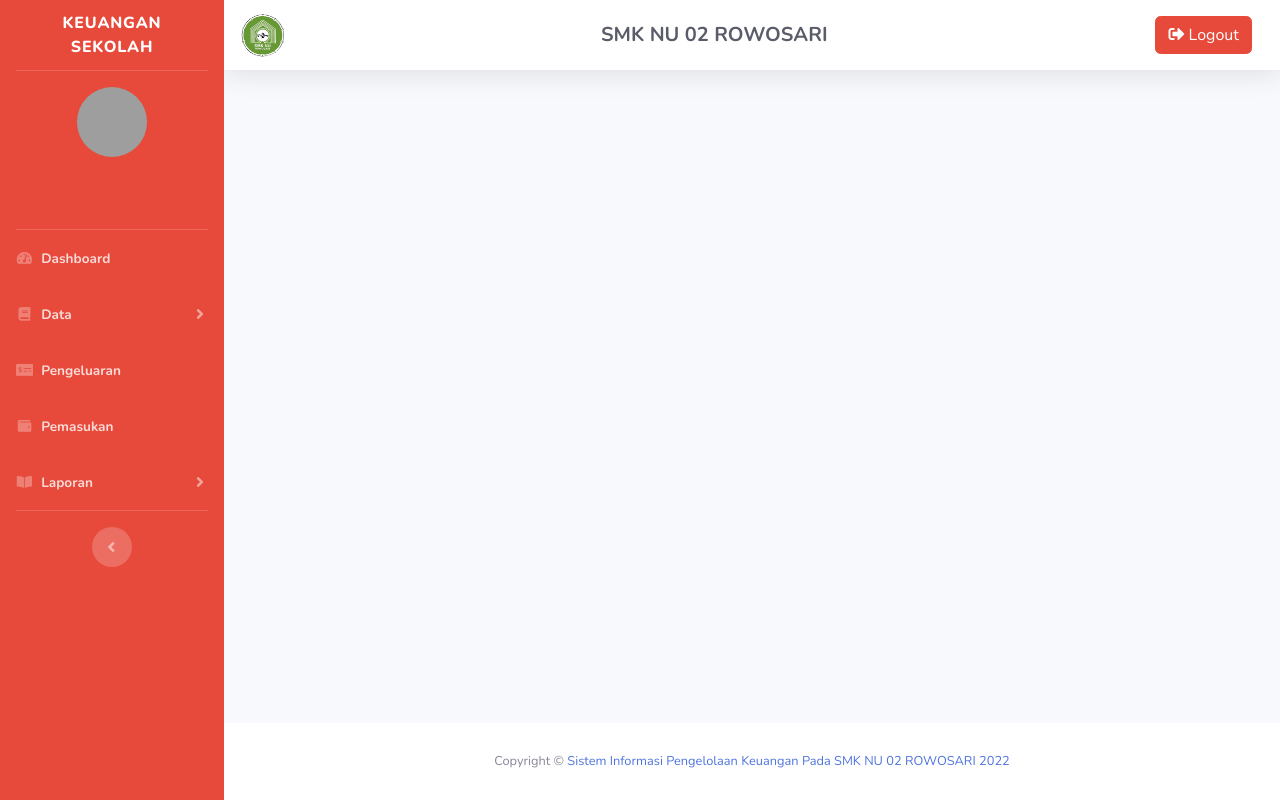
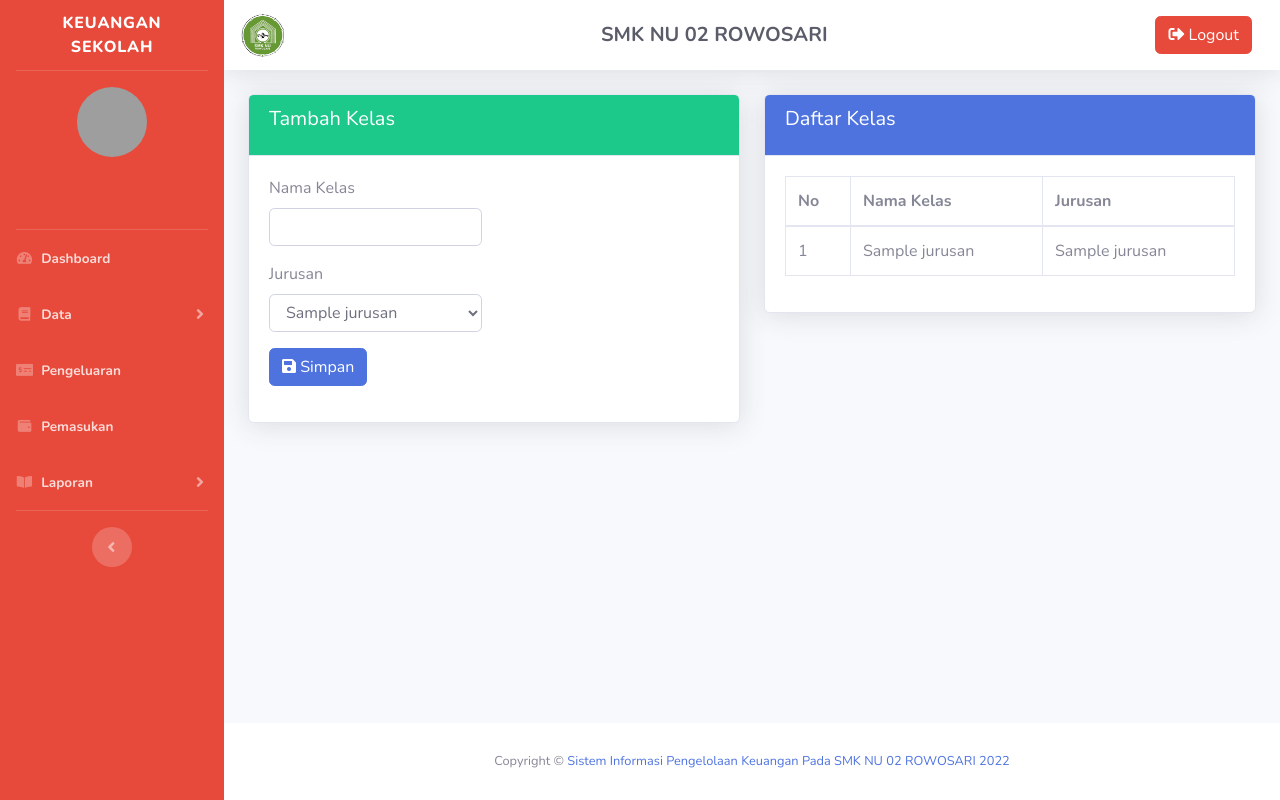
Before and after one commit to HilmiMubarok/keuangan-sekolah, a CodeIgniter app: page /keuangan-sekolah/kelas in a window 1280 px wide. Run offline with CodeIgniter, Linux system fonts and the light colour scheme; tables that the repository leaves empty or names only in its code hold one stand-in row (values such as "Sample post"); grey boxes are pictures that could not be loaded.

Commit message:
refactor kelas index

```diff
--- a/application/controllers/Kelas.php
+++ b/application/controllers/Kelas.php
@@ -26,6 +26,7 @@ class Kelas extends CI_Controller
     {
         $data['title'] = 'Detail Kelas';
         $data['jabatan']   = $this->session->userdata('role');
+        // $data['jumlah_siswa'] = $this->KelasModel->getSiswaByKelas($this->uri->segment(3));
         $data['nama_user'] = $this->session->userdata('name');
         $data['kelas'] = $this->KelasModel->get_by(array('id_kelas' => $this->uri->segment(3)));
 
@@ -67,7 +68,8 @@ class Kelas extends CI_Controller
         $data['jabatan']   = $this->session->userdata('role');
         $data['nama_user'] = $this->session->userdata('name');
 		$get_kelas      = array('id_kelas' => $this->uri->segment(3));
-		$data['kelas']  = $this->KelasModel->get_by($get_kelas, 'kelas')->row();
+		$data['kelas']  = $this->KelasModel->get_by($get_kelas, 'kelas');
+
 		$this->load->view('templates/header', $data);
 		$this->load->view('templates/navbar', $data);
 		$this->load->view('kelas/edit.php', $data);
--- a/application/models/KelasModel.php
+++ b/application/models/KelasModel.php
@@ -8,6 +8,14 @@ class KelasModel extends CI_Model
     {
         $this->db->join('jurusan', 'jurusan.id_jurusan = kelas.jurusan_id');
         return $this->db->get('kelas')->result();
+    }
+
+    public function getSiswaByKelas($kelas_id)
+    {
+        $this->db->join('kelas', 'kelas.id_kelas = siswa.kelas_id');
+        $this->db->join('jurusan', 'jurusan.id_jurusan = kelas.jurusan_id');
+        $this->db->where('kelas.id_kelas', $kelas_id);
+        return $this->db->get('siswa')->num_rows();
     }
 
     public function getTotal()
--- a/application/views/kelas/index.php
+++ b/application/views/kelas/index.php
@@ -6,13 +6,16 @@
 		</div>
 	<?php endif ?>
 
-	<?php if ($this->session->userdata('role') == "Bendahara"): ?>
-	<div class="card shadow mb-3">
-		<div class="card-body">
 
     <div class="row">
         <div class="col-6">
-                    <h3 class="mb-3">Tambah Kelas</h3>
+            <div class="card shadow mb-3">
+                <div class="card-header bg-success text-white">
+                    <h5 class="card-title">Tambah Kelas</h5>
+                </div>
+                <div class="card-body">
+                    <div class="row">
+                        <div class="col-6">
                             <form action="<?= base_url("kelas/simpan") ?>" method="POST">
                                 <div class="form-group">
                                     <label for="">Nama Kelas</label>
@@ -31,8 +34,17 @@
                                 </button>
                             </form>
                         </div>
+                    </div>
+                </div>
+            </div> <!-- End Card -->
+        </div>
+
         <div class="col-6 mx-auto">
-                    <h3 class="mb-5">Daftar Kelas</h3>
+            <div class="card shadow mb-3">
+                <div class="card-header text-white bg-primary">
+                    <h5 class="card-title">Daftar Kelas</h5>
+                </div>
+                <div class="card-body">
                     <table class="table table-hover table-stripped table-bordered">
                         <thead>
                             <tr>
@@ -81,8 +93,8 @@
                     </table>
                 </div>
             </div>
+        </div> <!-- col -->
     </div>
-	</div> <!-- End Card -->
-	<?php endif ?>
+
 
 </div>
```
Also changed, not shown: application/views/kelas/edit.php (+25 -0 lines). Lines whose indentation alone changed are shown as unchanged.
